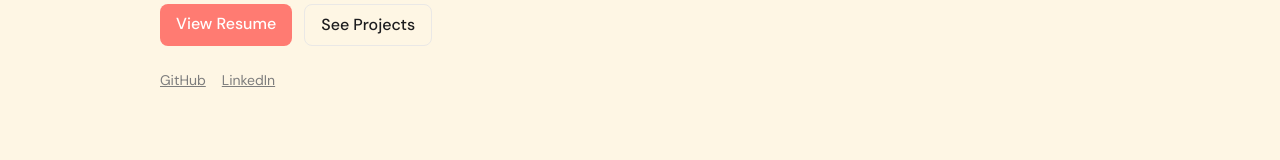
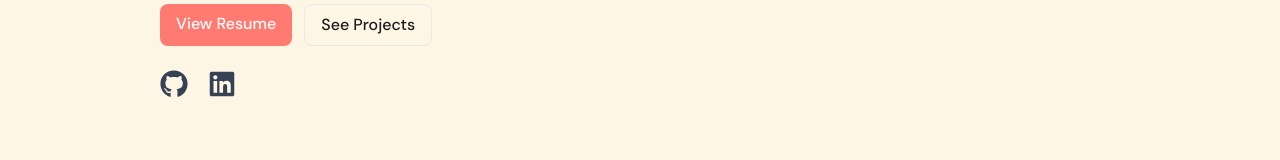
Before and after one commit to emilyzyzhou/emilyzyzhou.github.io, a Next.js app: page / in a window 1280 px wide. Shown: the part 521-681 px from the top of the page. Built offline with nearby package versions, Linux system fonts and the light colour scheme.

Commit message:
added icons for github and linkedin

```diff
--- a/package.json
+++ b/package.json
@@ -12,7 +12,8 @@
   "dependencies": {
     "next": "15.5.0",
     "react": "19.1.0",
-    "react-dom": "19.1.0"
+    "react-dom": "19.1.0",
+    "react-icons": "^5.5.0"
   },
   "devDependencies": {
     "@eslint/eslintrc": "^3",
--- a/src/app/page.tsx
+++ b/src/app/page.tsx
@@ -1,6 +1,7 @@
 // src/app/page.tsx  (About)
 import Link from 'next/link';
 import Image from 'next/image';
+import { FaGithub, FaLinkedin } from "react-icons/fa";
 
 export default function AboutPage() {
   return (
@@ -34,10 +35,28 @@
               <Link href="/projects" className="btn-outline">See Projects</Link>
             </div>
 
-            <div className="mt-6 text-sm" style={{color: 'var(--hh-muted)'}}>
-              <a href="https://github.com/emilyzyzhou" className="underline me-4">GitHub</a>
-              <a href="https://www.linkedin.com/in/emilyzyzhou/" className="underline">LinkedIn</a>
+            <div className="mt-6 flex gap-5">
+              <a
+                href="https://github.com/emilyzyzhou"
+                target="_blank"
+                rel="noopener noreferrer"
+                aria-label="GitHub"
+                className="hover:scale-110 transition-transform duration-200"
+              >
+                <FaGithub size={28} className="text-gray-700 hover:text-black" />
+              </a>
+
+              <a
+                href="https://www.linkedin.com/in/emilyzyzhou/"
+                target="_blank"
+                rel="noopener noreferrer"
+                aria-label="LinkedIn"
+                className="hover:scale-110 transition-transform duration-200"
+              >
+                <FaLinkedin size={28} className="text-gray-700 hover:text-blue-600" />
+              </a>
             </div>
+
           </div>
 
           {/* Right: image */}
```
Also changed, not shown: 1 other file (tests, documents, lock files or other folders).
